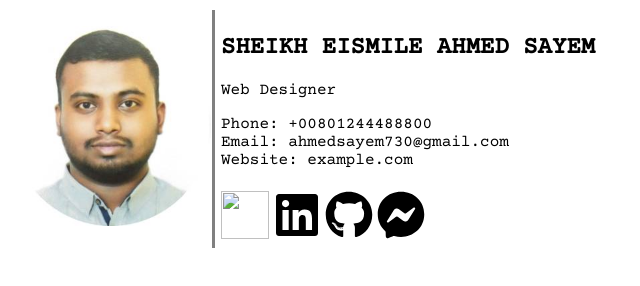
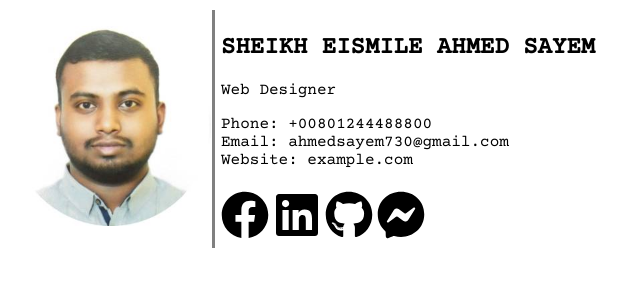
Before and after one commit to imsay3m/email-signature-2, a plain HTML site: page index.html in a window 1280 px wide. Shown: the whole page, without its empty margins (0-640 px from the left). Drawn offline with nearby package versions, Linux system fonts and the light colour scheme; the site is published under a folder, as on GitHub Pages, so addresses that start at the root find nothing.

Commit message:
broken image fixed

```diff
--- a/index.html
+++ b/index.html
@@ -34,7 +34,7 @@
                         <tr>
                             <td>
                                 <a href="http://fb.com/imsay3m" target="_blank">
-                                    <img src="/images/facebook-brands.svg" width="48" height="48" alt="">
+                                    <img src="images/facebook-brands.svg" width="48" height="48" alt="">
                                 </a>
                             </td>
 
```
